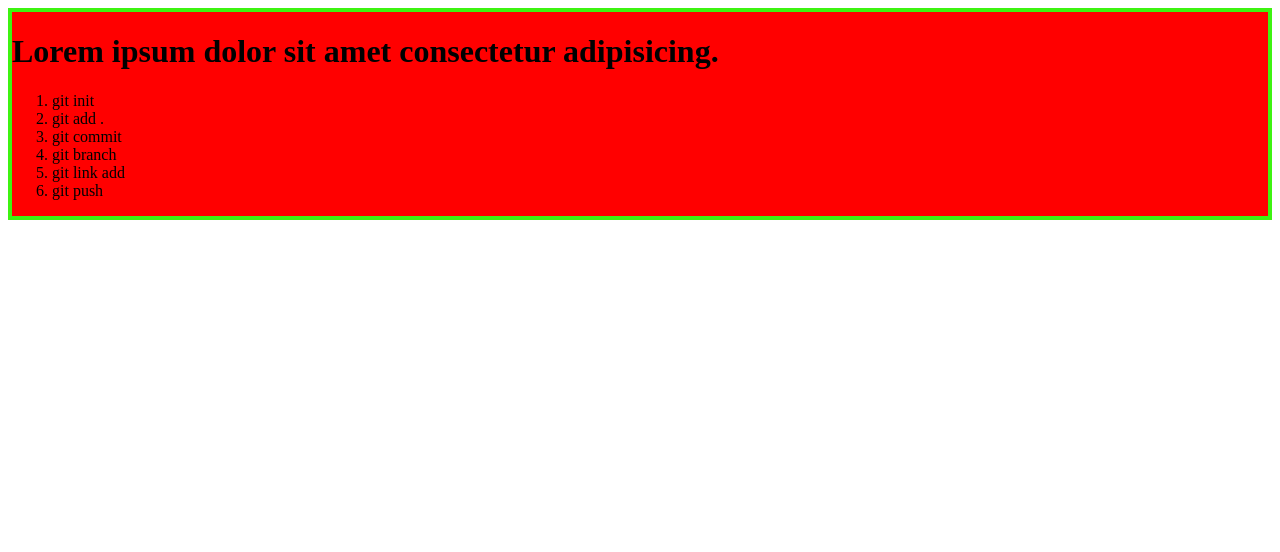
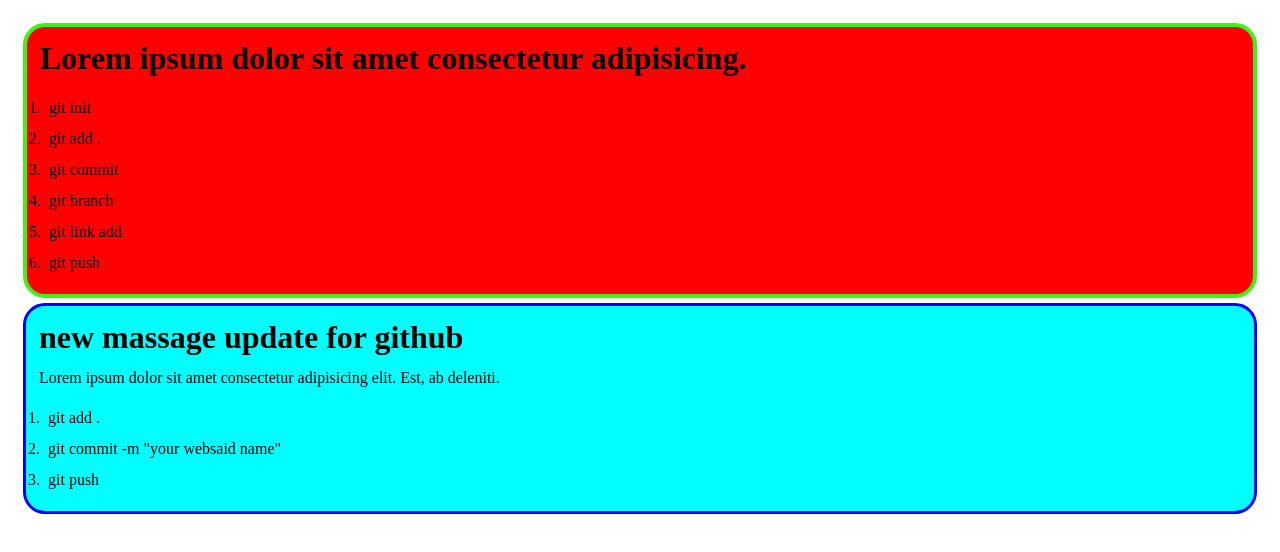
Before and after one commit to saju-79/it-is-version, a plain HTML site: page index.html in a window 1280 px wide. Drawn offline with Linux system fonts and the light colour scheme.

Commit message:
first version

```diff
--- a/index.html
+++ b/index.html
@@ -19,5 +19,14 @@
         </ol>
         </ol>
     </div>
+    <div class="a">
+        <h1>new massage update for github </h1>
+        <p>Lorem ipsum dolor sit amet consectetur adipisicing elit. Est, ab deleniti.</p>
+        <ol>
+            <li>git add . </li>
+            <li>git commit -m "your websaid name"</li>
+            <li>git push </li>
+        </ol>
+    </div>
 </body>
 </html>
--- a/style.css
+++ b/style.css
@@ -1,4 +1,18 @@
+*{
+    margin:5px;
+    padding: 4px;
+}
 .saju{
+    align-items: center;
+    justify-content: center;
     background-color: red;
     border: 4px solid rgb(62, 243, 17);
+    border-radius: 22px;
 }
+.a{
+    background-color: aqua;
+    border: 3px solid rgb(4, 0, 255);
+    border-radius: 22px;
+    justify-content: center;
+    align-items:center ;
+}
```
